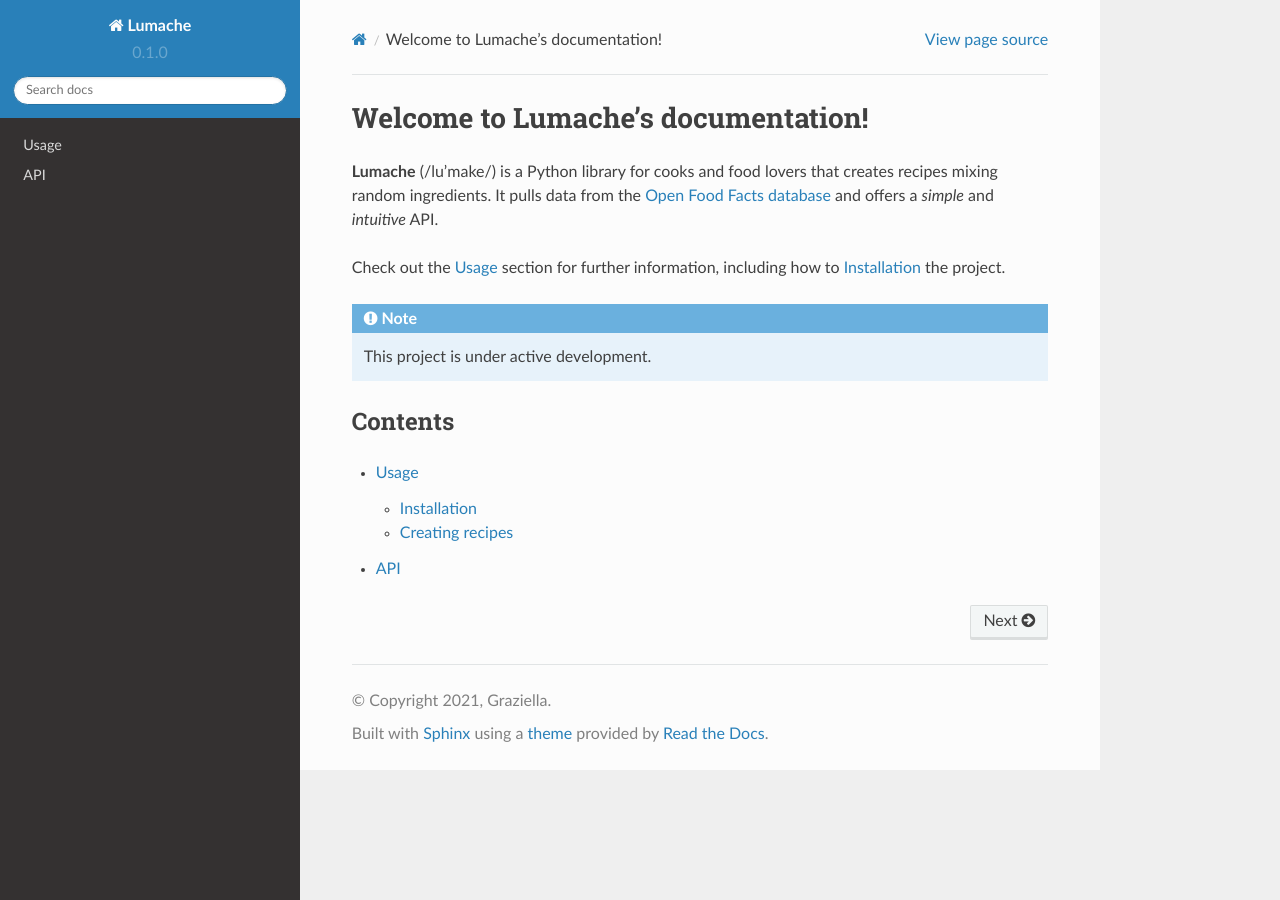
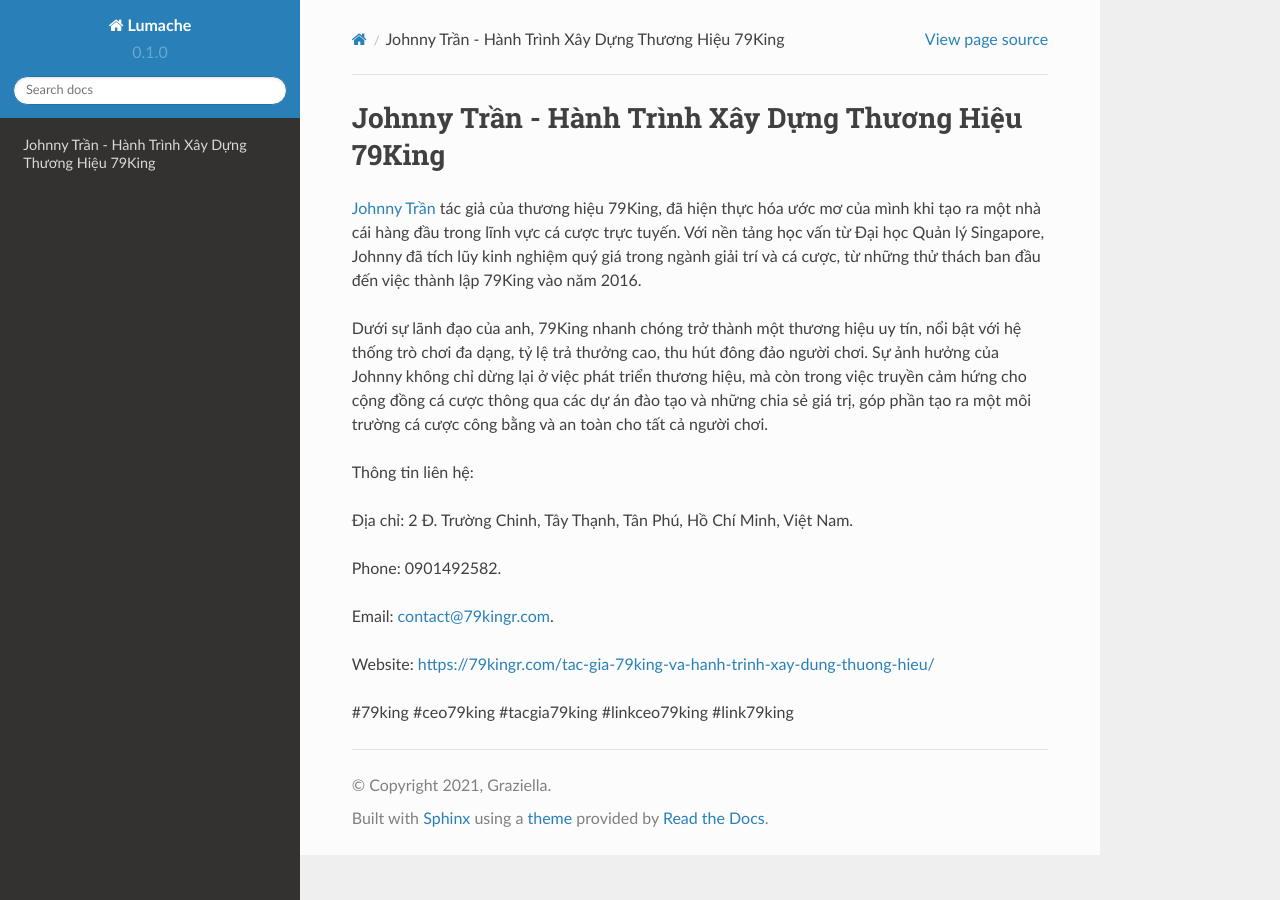
Before and after one commit to vanthanhtuan2022/tacgiajohnnytran, a Sphinx documentation site: the page built from docs/source/index.rst, in a window 1280 px wide. Built offline with Sphinx 7.4.7 and the Read the Docs theme 2.0.0, drawn with Linux system fonts in a browser that asks for light colours.

Commit message:
Update index.rst

```diff
--- a/docs/source/index.rst
+++ b/docs/source/index.rst
@@ -1,22 +1,18 @@
-Welcome to Lumache's documentation!
+Johnny Trần - Hành Trình Xây Dựng Thương Hiệu 79King
 ===================================
 
-**Lumache** (/lu'make/) is a Python library for cooks and food lovers
-that creates recipes mixing random ingredients.
-It pulls data from the `Open Food Facts database <https://world.openfoodfacts.org/>`_
-and offers a *simple* and *intuitive* API.
+`Johnny Trần <https://79kingr.com/tac-gia-79king-va-hanh-trinh-xay-dung-thuong-hieu/>`_ tác giả của thương hiệu 79King, đã hiện thực hóa ước mơ của mình khi tạo ra một nhà cái hàng đầu trong lĩnh vực cá cược trực tuyến. Với nền tảng học vấn từ Đại học Quản lý Singapore, Johnny đã tích lũy kinh nghiệm quý giá trong ngành giải trí và cá cược, từ những thử thách ban đầu đến việc thành lập 79King vào năm 2016.
 
-Check out the :doc:`usage` section for further information, including
-how to :ref:`installation` the project.
+Dưới sự lãnh đạo của anh, 79King nhanh chóng trở thành một thương hiệu uy tín, nổi bật với hệ thống trò chơi đa dạng, tỷ lệ trả thưởng cao, thu hút đông đảo người chơi. Sự ảnh hưởng của Johnny không chỉ dừng lại ở việc phát triển thương hiệu, mà còn trong việc truyền cảm hứng cho cộng đồng cá cược thông qua các dự án đào tạo và những chia sẻ giá trị, góp phần tạo ra một môi trường cá cược công bằng và an toàn cho tất cả người chơi.
 
-.. note::
+Thông tin liên hệ:
 
-   This project is under active development.
+Địa chỉ: 2 Đ. Trường Chinh, Tây Thạnh, Tân Phú, Hồ Chí Minh, Việt Nam.
 
-Contents
---------
+Phone: 0901492582.
 
-.. toctree::
+Email: contact@79kingr.com.
 
-   usage
-   api
+Website: https://79kingr.com/tac-gia-79king-va-hanh-trinh-xay-dung-thuong-hieu/
+
+#79king #ceo79king #tacgia79king #linkceo79king #link79king
```
